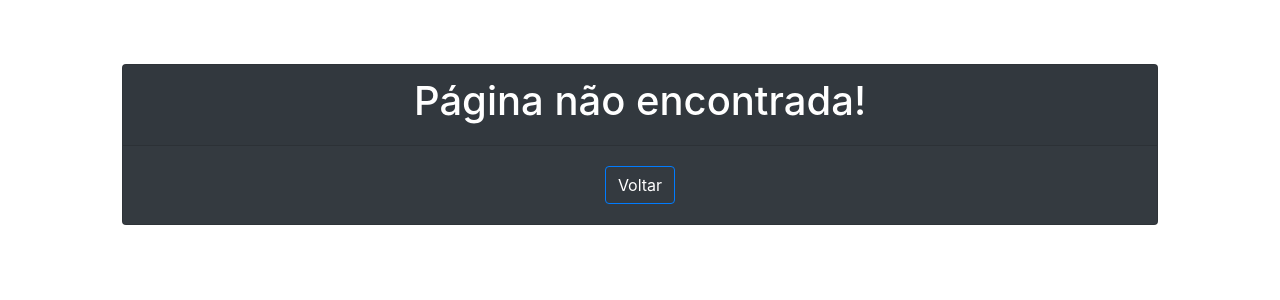
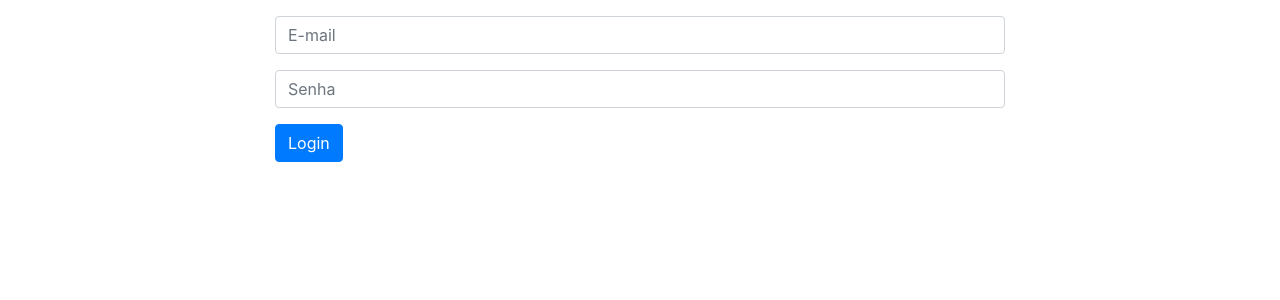
Before and after one commit to nemuba/reactjs-aarca, a React (Create React App) app: page /form in a window 1280 px wide. Shown: the top 300 px of the page. Built offline with nearby package versions, Linux system fonts and the light colour scheme; sample sign-in values are in the browser's storage.

Commit message:
config api heroku

```diff
--- a/package.json
+++ b/package.json
@@ -5,13 +5,15 @@
   "dependencies": {
     "axios": "^0.19.0",
     "bootstrap": "^4.3.1",
+    "formik": "^2.1.0",
     "react": "^16.12.0",
     "react-bootstrap": "^1.0.0-beta.16",
     "react-dom": "^16.12.0",
     "react-icons": "^3.8.0",
     "react-router-dom": "^5.1.2",
     "react-scripts": "3.2.0",
-    "react-toastify": "^5.4.1"
+    "react-toastify": "^5.4.1",
+    "yup": "^0.28.0"
   },
   "scripts": {
     "start": "react-scripts start",
--- /dev/null
+++ b/src/components/pages/FormValidation.js
@@ -0,0 +1,62 @@
+import React from 'react';
+import { Formik, Form, Field, ErrorMessage } from 'formik';
+import * as yup from 'yup';
+import { FormGroup, Button, Container, FormText, Col, Row } from 'react-bootstrap';
+// import { Container } from './styles';
+
+const FormValidation = (props) => {
+
+  const handleSubmit = (values) =>{
+    console.log(values);
+  }
+
+  const validations = yup.object().shape({
+    email: yup.string().email().required(),
+    password: yup.string().min(8).required()
+  });
+
+  return (
+    <Container>
+      <Row className="justify-content-center">
+        <Col lg={8}>
+          <Formik
+            initialValues={{}}
+            onSubmit={handleSubmit}
+            validationSchema={validations}
+          >
+            <Form className="mt-3">
+              <FormGroup>
+                <Field
+                  className="form-control"
+                  name="email"
+                  placeholder="E-mail"
+                />
+                <ErrorMessage
+                  component = {FormText}
+                  name = "email"
+                  className="text-muted"
+                />
+              </FormGroup>
+              <FormGroup>
+                <Field
+                  className="form-control"
+                  name="password"
+                  placeholder="Senha"
+                />
+                <ErrorMessage
+                  component = {FormText}
+                  name = "password"
+                  className="text-muted"
+                />
+              </FormGroup>
+              <Button variant="primary" type="submit">Login</Button>
+            </Form>
+          </Formik>
+        </Col>
+      </Row>
+
+    </Container>
+  );
+};
+
+export default FormValidation;
--- a/src/routes.js
+++ b/src/routes.js
@@ -18,6 +18,7 @@ import SignIn from './components/pages/SignIn';
 import SignUp from './components/pages/SignUp';
 import Logout from './components/pages/Logout';
 import NotFound from './components/pages/NotFound';
+import FormValidation from './components/pages/FormValidation';
 import Home from './components/Home/Home';
 import UserInfo from './components/User';
 
@@ -51,6 +52,7 @@ const Routes =(props)=>{
           {/* User route */}
           <PrivateRoute path="/user_details" exact component={UserInfo}/>
           {/* Page not found route */}
+          <PrivateRoute path="/form" component={FormValidation} />
           <Route path="*" component={NotFound} />
         </Switch>
       </Router>
--- a/src/services/api.js
+++ b/src/services/api.js
@@ -2,7 +2,7 @@ import axios from 'axios';
 import { getToken } from "./auth";
 
 const api = axios.create({
-  baseURL: "http://localhost:3000"
+  baseURL: "https://aarca-backend.herokuapp.com"
 });
 
 api.interceptors.request.use(async config => {
```
Also changed, not shown: 1 other file (tests, documents, lock files or other folders).
